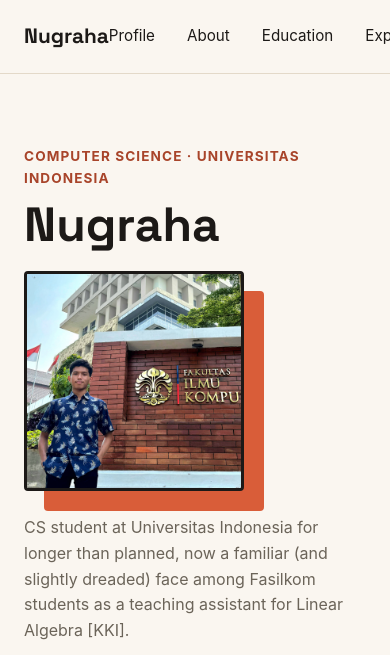
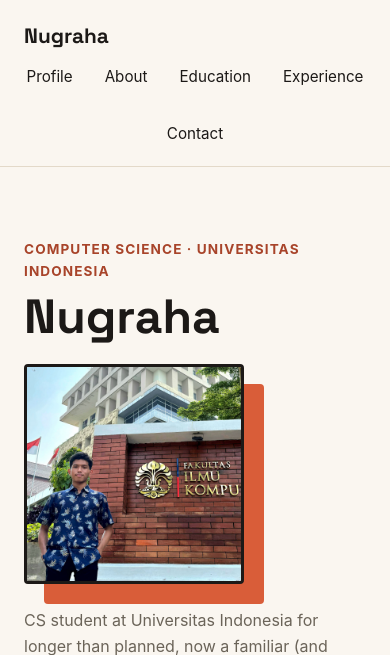
Before and after one commit to LVNAx/myPortofolio, a Django app: page / in a window 390 px wide; the page is wider, and only the part inside the window is pictured. Shown: the top 655 px of that part. Run offline with Django 5.2, Linux system fonts and the light colour scheme.

Commit message:
fix: Fix Mobile Navbar

```diff
--- a/static/css/style.css
+++ b/static/css/style.css
@@ -43,6 +43,26 @@ h1, .brand {
     justify-content: space-between;
     align-items: center;
     padding: 1.25rem 1.5rem;
+    gap: 1rem;
+}
+
+/* Navbar di Mobile sebelumnya perlu di-scroll */
+@media (max-width: 600px) {
+    .site-header .container {
+        flex-wrap: wrap;
+        row-gap: 0.75rem;
+    }
+
+    .site-header nav {
+        width: 100%;
+        justify-content: center;
+        flex-wrap: wrap;
+        gap: 0.6rem 1.1rem;
+    }
+
+    .site-header nav a {
+        font-size: 0.85rem;
+    }
 }
 
 .brand {
@@ -811,7 +831,7 @@ h1, .brand {
     }
 }
 
-/* Kalau pengguna mematikan animasi di sistemnya, garis field
+/* Kalau user mematikan animasi di sistemnya, garis field
    akan tetap muncul lewat CSS biasa dan tidak ada gerakan lain. */
 @media (prefers-reduced-motion: reduce) {
     .field input:focus ~ .field-line,
```
